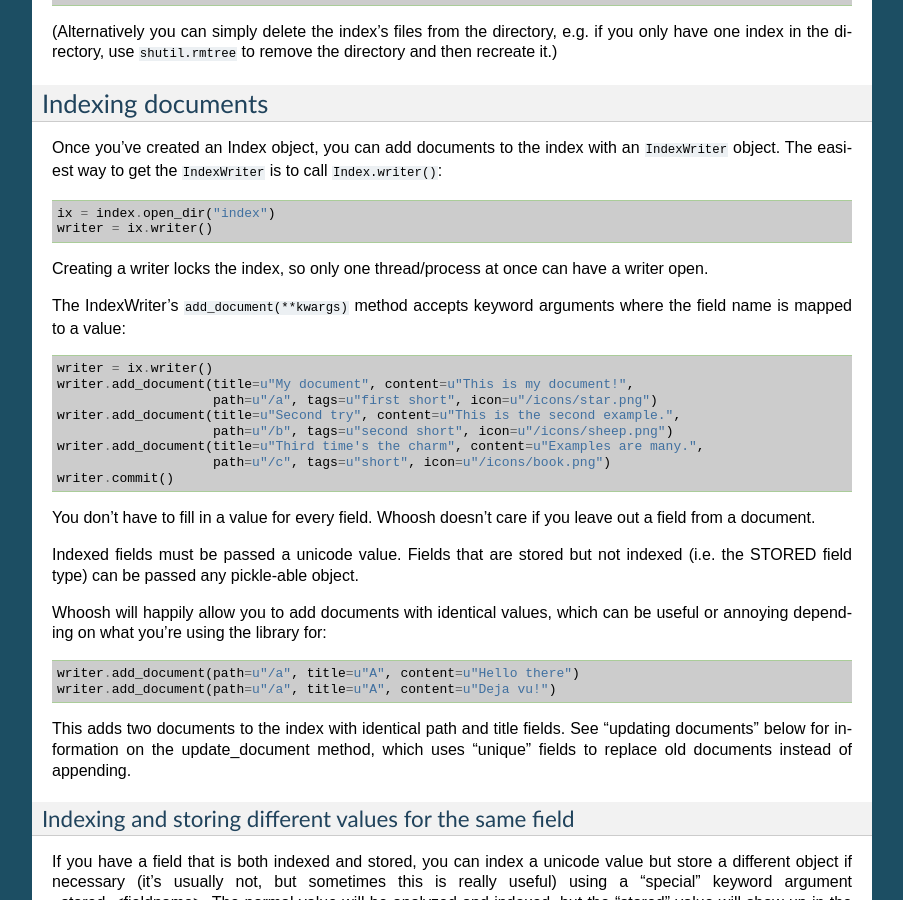
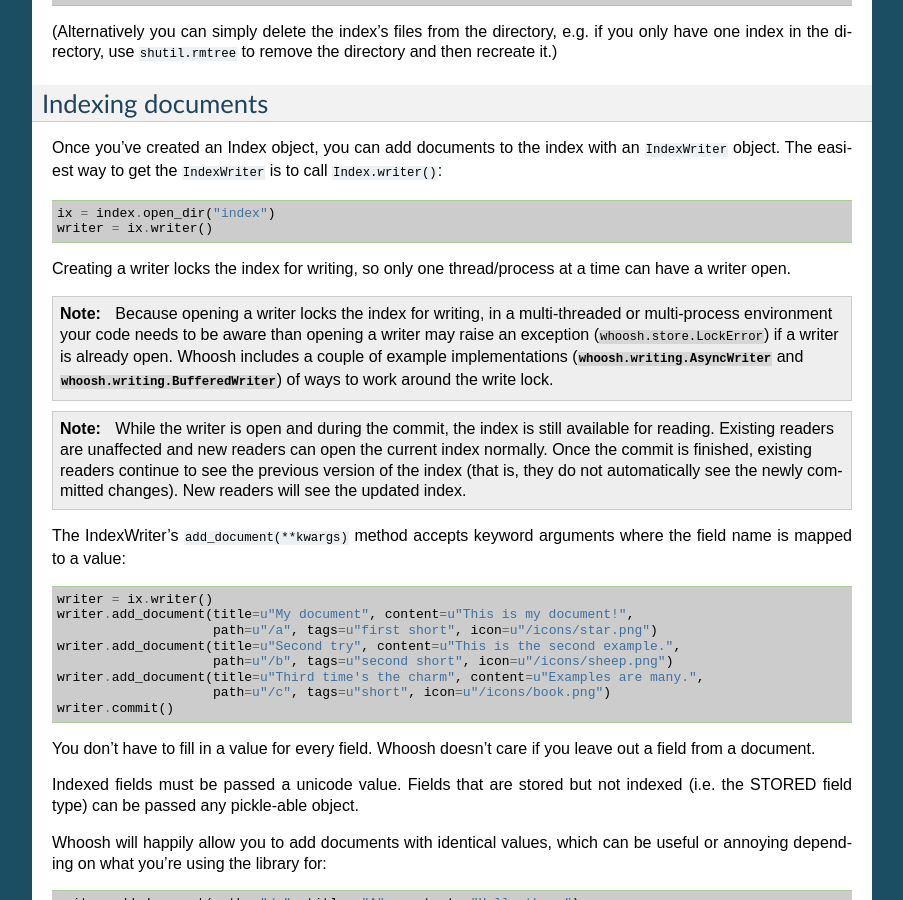
Before and after one commit to dex4er/whoosh, a Sphinx documentation site: the page built from docs/source/indexing.rst, in a window 1280 px wide and 900 px high, scrolled down 1011 px. Shown: the whole window, without its empty margins (198-1101 px from the left). Built offline with Sphinx 7.4.7, drawn with Linux system fonts in a browser that asks for light colours; some of the changed text lies outside the part shown.

Commit message:
Fixed up docs and docstrings. See issue #137.

```diff
--- a/docs/source/indexing.rst
+++ b/docs/source/indexing.rst
@@ -73,8 +73,25 @@ Once you've created an Index object, you can add documents to the index with an
     ix = index.open_dir("index")
     writer = ix.writer()
 
-Creating a writer locks the index, so only one thread/process at once can have a
-writer open.
+Creating a writer locks the index for writing, so only one thread/process at
+a time can have a writer open.
+
+.. NOTE::
+    Because opening a writer locks the index for writing, in a multi-threaded
+    or multi-process environment your code needs to be aware than opening a
+    writer may raise an exception (``whoosh.store.LockError``) if a writer is
+    already open. Whoosh includes a couple of example implementations
+    (:class:`whoosh.writing.AsyncWriter` and
+    :class:`whoosh.writing.BufferedWriter`) of ways to work around the write
+    lock.
+
+.. NOTE::
+    While the writer is open and during the commit, the index is still
+    available for reading. Existing readers are unaffected and new readers can
+    open the current index normally. Once the commit is finished, existing
+    readers continue to see the previous version of the index (that is, they
+    do not automatically see the newly committed changes). New readers will see
+    the updated index.
 
 The IndexWriter's ``add_document(**kwargs)`` method accepts keyword arguments
 where the field name is mapped to a value::
@@ -168,6 +185,10 @@ To merge all segments together, optimizing the index into a single segment,
 use the ``optimize`` keyword argument::
 
     writer.commit(optimize=True)
+
+Since optimizing rewrites all the information in the index, it can be slow on
+a large index. It's generally better to rely on Whoosh's merging algorithm than
+to optimize all the time.
 
 (The Index object also has an ``optimize()`` method that lets you optimize the
 index (merge all the segments together). It simply creates a writer and calls
@@ -368,15 +389,19 @@ The incremental_index function:
 
 * Loops through all the paths that are currently indexed.
 
-  * If any of the files no longer exist, delete the corresponding document from the index.
+  * If any of the files no longer exist, delete the corresponding document from
+    the index.
 
-  * If the file still exists, but has been modified, add it to the list of paths to be re-indexed.
+  * If the file still exists, but has been modified, add it to the list of paths
+    to be re-indexed.
 
-  * If the file exists, whether it's been modified or not, add it to the list of all indexed paths.
+  * If the file exists, whether it's been modified or not, add it to the list of
+    all indexed paths.
 
 * Loops through all the paths of the files on disk.
 
-  * If a path is not in the set of all indexed paths, the file is new and we need to index it.
+  * If a path is not in the set of all indexed paths, the file is new and we
+    need to index it.
 
   * If a path is in the set of paths to re-index, we need to index it.
 
--- a/docs/source/ngrams.rst
+++ b/docs/source/ngrams.rst
@@ -35,4 +35,10 @@ separation.
 u'erin', u'rin', u'ring', u'ing', u'sha', u'shad', u'had', u'hade', u'ade',
 u'ader', u'der', u'ders', u'ers']
 
+Whoosh includes two pre-configured field types for N-grams:
+:class:`whoosh.fields.NGRAM` and :class:`whoosh.fields.NGRAMWORDS`. The only
+difference is that ``NGRAM`` runs all text through the N-gram filter, including
+whitespace and punctuation, while ``NGRAMWORDS`` extracts words from the text
+using a tokenizer, then runs each word through the N-gram filter.
+
 TBD.
--- a/docs/source/searching.rst
+++ b/docs/source/searching.rst
@@ -9,7 +9,7 @@ The Searcher object
 ===================
 
 To get a :class:`whoosh.searching.Searcher` object, call ``searcher()`` on your
-Index objdct::
+Index object::
 
     searcher = myindex.searcher()
 
```
Also changed, not shown: docs/source/fieldcaches.rst (+5 -5 lines), docs/source/keywords.rst (+6 -3 lines), 3 other files.
